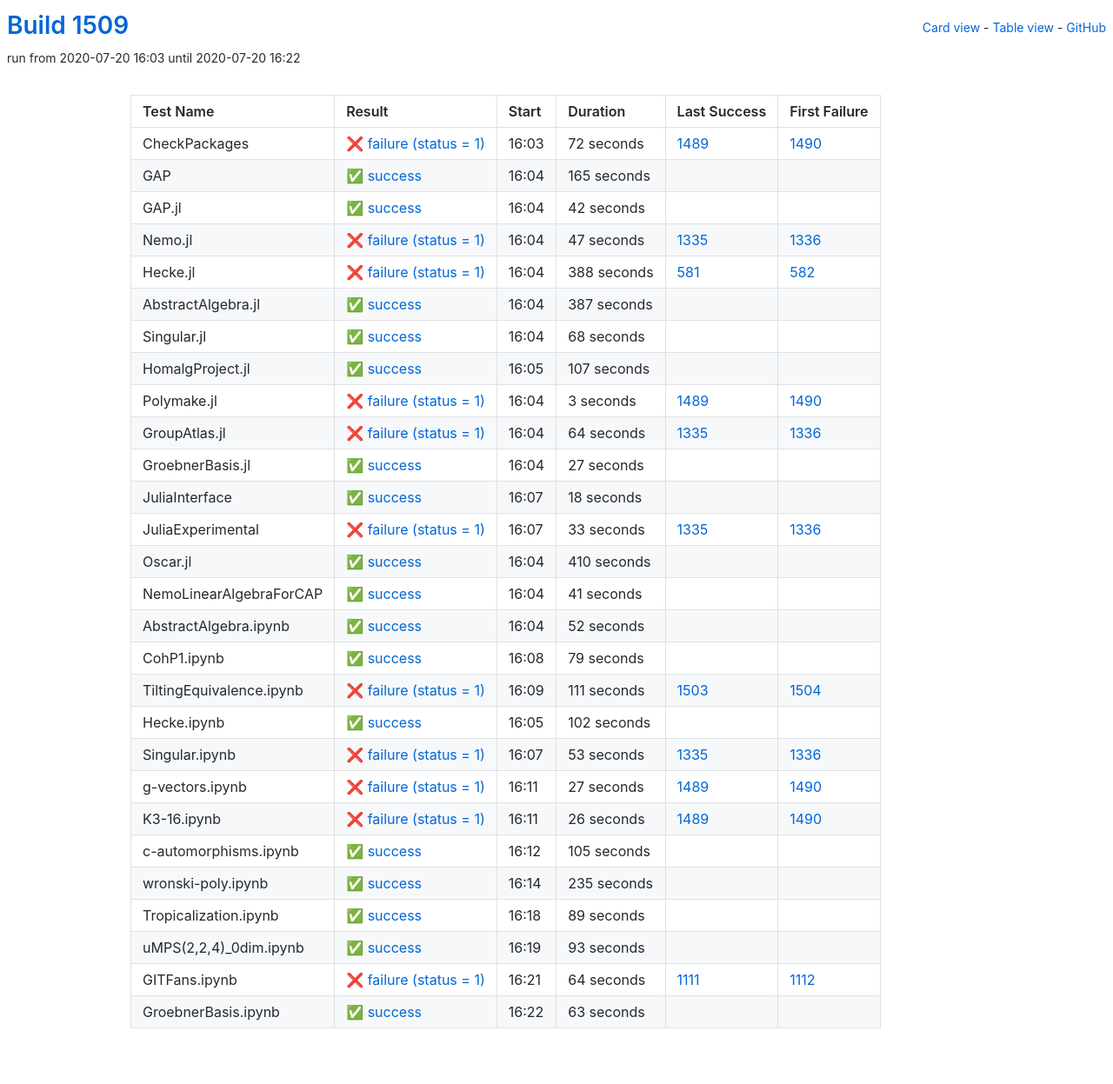
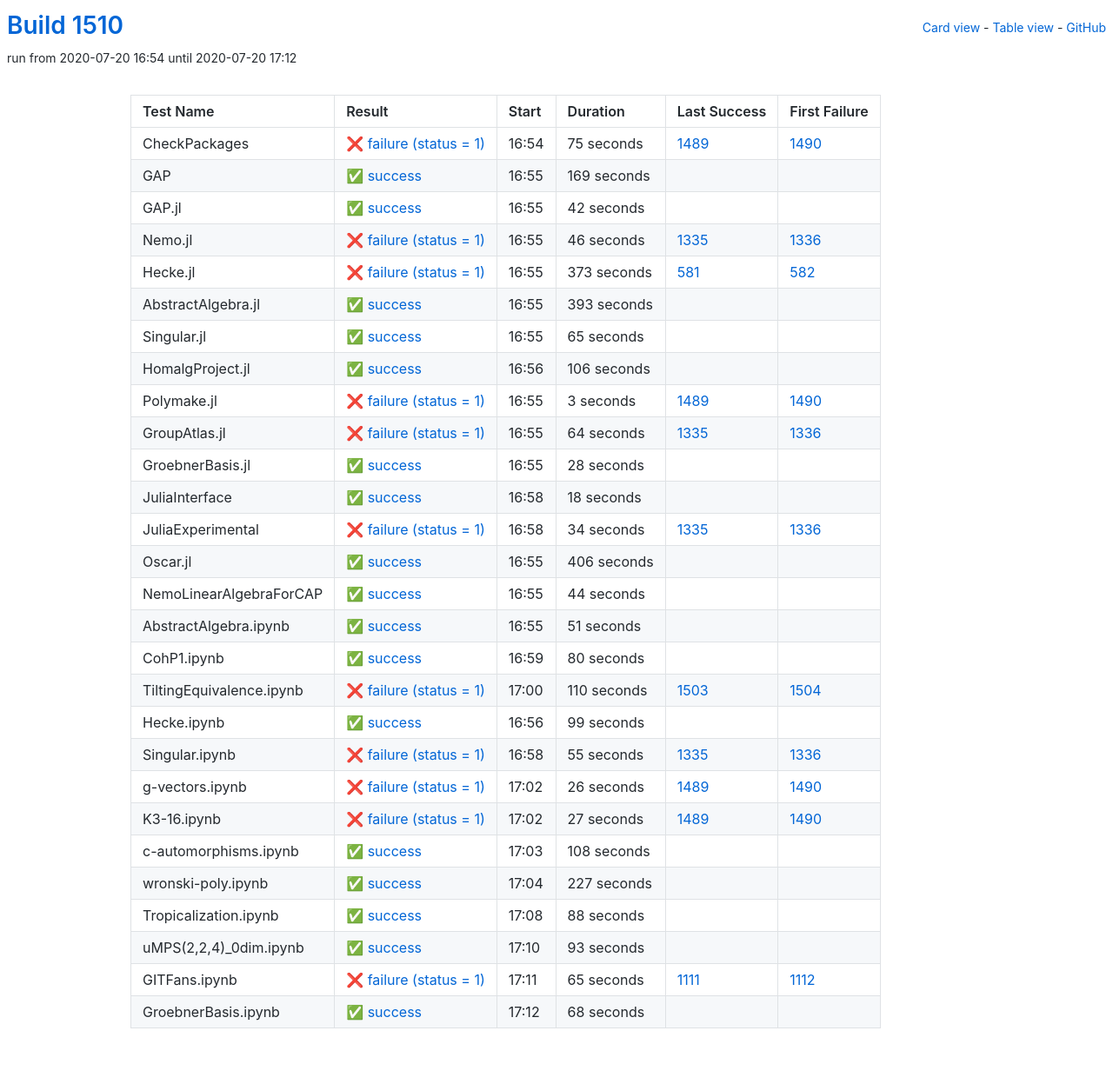
Before and after one commit to oscar-system/oscar-ci-status-1.4, a Jekyll site: the page built from table.html, in a window 1280 px wide. Shown: the whole page at 87% size. Built offline with Jekyll 4.4.1, drawn with Linux system fonts in a browser that asks for light colours.

Commit message:
Build #1510

```diff
--- a/_data/ci.yml
+++ b/_data/ci.yml
@@ -1,6 +1,6 @@
 ---
-build: 1509
-build_url: https://oscarci.mathematik.uni-kl.de/job/oscar-julia-1.4/1509/
+build: 1510
+build_url: https://oscarci.mathematik.uni-kl.de/job/oscar-julia-1.4/1510/
 job: oscar-julia-1.4
 organization: oscar-system
 repo: oscar-ci-status-1.4
@@ -8,32 +8,32 @@ repourl: https://github.com/oscar-system/oscar-ci-status-1.4
 tests:
 - name: CheckPackages
   id: checkpackages
-  log: https://oscarci.mathematik.uni-kl.de/job/oscar-julia-1.4/1509/artifact/logs/build-1509/CheckPackages.log
-  start: 2020-07-20 16:03
+  log: https://oscarci.mathematik.uni-kl.de/job/oscar-julia-1.4/1510/artifact/logs/build-1510/CheckPackages.log
+  start: 2020-07-20 16:54
   success: false
   exitcode: 1
   status: failure
-  duration: 72
+  duration: 75
   last_success: 1489
   last_success_url: https://oscarci.mathematik.uni-kl.de/job/oscar-julia-1.4/1489/
   first_failure: 1490
   first_failure_url: https://oscarci.mathematik.uni-kl.de/job/oscar-julia-1.4/1490/
 - name: GAP
   id: gap
-  log: https://oscarci.mathematik.uni-kl.de/job/oscar-julia-1.4/1509/artifact/logs/build-1509/GAP.log
-  start: 2020-07-20 16:04
+  log: https://oscarci.mathematik.uni-kl.de/job/oscar-julia-1.4/1510/artifact/logs/build-1510/GAP.log
+  start: 2020-07-20 16:55
   success: true
   exitcode: 0
   status: success
-  duration: 165
+  duration: 169
   last_success: false
   last_success_url:
   first_failure: false
   first_failure_url:
 - name: GAP.jl
   id: gap-jl
-  log: https://oscarci.mathematik.uni-kl.de/job/oscar-julia-1.4/1509/artifact/logs/build-1509/GAP.jl.log
-  start: 2020-07-20 16:04
+  log: https://oscarci.mathematik.uni-kl.de/job/oscar-julia-1.4/1510/artifact/logs/build-1510/GAP.jl.log
+  start: 2020-07-20 16:55
   success: true
   exitcode: 0
   status: success
@@ -44,68 +44,68 @@ tests:
   first_failure_url:
 - name: Nemo.jl
   id: nemo-jl
-  log: https://oscarci.mathematik.uni-kl.de/job/oscar-julia-1.4/1509/artifact/logs/build-1509/Nemo.jl.log
-  start: 2020-07-20 16:04
+  log: https://oscarci.mathematik.uni-kl.de/job/oscar-julia-1.4/1510/artifact/logs/build-1510/Nemo.jl.log
+  start: 2020-07-20 16:55
   success: false
   exitcode: 1
   status: failure
-  duration: 47
+  duration: 46
   last_success: 1335
   last_success_url: https://oscarci.mathematik.uni-kl.de/job/oscar-julia-1.4/1335/
   first_failure: 1336
   first_failure_url: https://oscarci.mathematik.uni-kl.de/job/oscar-julia-1.4/1336/
 - name: Hecke.jl
   id: hecke-jl
-  log: https://oscarci.mathematik.uni-kl.de/job/oscar-julia-1.4/1509/artifact/logs/build-1509/Hecke.jl.log
-  start: 2020-07-20 16:04
+  log: https://oscarci.mathematik.uni-kl.de/job/oscar-julia-1.4/1510/artifact/logs/build-1510/Hecke.jl.log
+  start: 2020-07-20 16:55
   success: false
   exitcode: 1
   status: failure
-  duration: 388
+  duration: 373
   last_success: 581
   last_success_url: https://oscarci.mathematik.uni-kl.de/job/oscar-julia-1.4/581/
   first_failure: 582
   first_failure_url: https://oscarci.mathematik.uni-kl.de/job/oscar-julia-1.4/582/
 - name: AbstractAlgebra.jl
   id: abstractalgebra-jl
-  log: https://oscarci.mathematik.uni-kl.de/job/oscar-julia-1.4/1509/artifact/logs/build-1509/AbstractAlgebra.jl.log
-  start: 2020-07-20 16:04
+  log: https://oscarci.mathematik.uni-kl.de/job/oscar-julia-1.4/1510/artifact/logs/build-1510/AbstractAlgebra.jl.log
+  start: 2020-07-20 16:55
   success: true
   exitcode: 0
   status: success
-  duration: 387
+  duration: 393
   last_success: false
   last_success_url:
   first_failure: false
   first_failure_url:
 - name: Singular.jl
   id: singular-jl
-  log: https://oscarci.mathematik.uni-kl.de/job/oscar-julia-1.4/1509/artifact/logs/build-1509/Singular.jl.log
-  start: 2020-07-20 16:04
+  log: https://oscarci.mathematik.uni-kl.de/job/oscar-julia-1.4/1510/artifact/logs/build-1510/Singular.jl.log
+  start: 2020-07-20 16:55
   success: true
   exitcode: 0
   status: success
-  duration: 68
+  duration: 65
   last_success: false
   last_success_url:
   first_failure: false
   first_failure_url:
 - name: HomalgProject.jl
   id: homalgproject-jl
-  log: https://oscarci.mathematik.uni-kl.de/job/oscar-julia-1.4/1509/artifact/logs/build-1509/HomalgProject.jl.log
-  start: 2020-07-20 16:05
+  log: https://oscarci.mathematik.uni-kl.de/job/oscar-julia-1.4/1510/artifact/logs/build-1510/HomalgProject.jl.log
+  start: 2020-07-20 16:56
   success: true
   exitcode: 0
   status: success
-  duration: 107
+  duration: 106
   last_success: false
   last_success_url:
   first_failure: false
   first_failure_url:
 - name: Polymake.jl
   id: polymake-jl
-  log: https://oscarci.mathematik.uni-kl.de/job/oscar-julia-1.4/1509/artifact/logs/build-1509/Polymake.jl.log
-  start: 2020-07-20 16:04
+  log: https://oscarci.mathematik.uni-kl.de/job/oscar-julia-1.4/1510/artifact/logs/build-1510/Polymake.jl.log
+  start: 2020-07-20 16:55
   success: false
   exitcode: 1
   status: failure
@@ -116,8 +116,8 @@ tests:
   first_failure_url: https://oscarci.mathematik.uni-kl.de/job/oscar-julia-1.4/1490/
 - name: GroupAtlas.jl
   id: groupatlas-jl
-  log: https://oscarci.mathematik.uni-kl.de/job/oscar-julia-1.4/1509/artifact/logs/build-1509/GroupAtlas.jl.log
-  start: 2020-07-20 16:04
+  log: https://oscarci.mathematik.uni-kl.de/job/oscar-julia-1.4/1510/artifact/logs/build-1510/GroupAtlas.jl.log
+  start: 2020-07-20 16:55
   success: false
   exitcode: 1
   status: failure
@@ -128,20 +128,20 @@ tests:
   first_failure_url: https://oscarci.mathematik.uni-kl.de/job/oscar-julia-1.4/1336/
 - name: GroebnerBasis.jl
   id: groebnerbasis-jl
-  log: https://oscarci.mathematik.uni-kl.de/job/oscar-julia-1.4/1509/artifact/logs/build-1509/GroebnerBasis.jl.log
-  start: 2020-07-20 16:04
+  log: https://oscarci.mathematik.uni-kl.de/job/oscar-julia-1.4/1510/artifact/logs/build-1510/GroebnerBasis.jl.log
+  start: 2020-07-20 16:55
   success: true
   exitcode: 0
   status: success
-  duration: 27
+  duration: 28
   last_success: false
   last_success_url:
   first_failure: false
   first_failure_url:
 - name: JuliaInterface
   id: juliainterface
-  log: https://oscarci.mathematik.uni-kl.de/job/oscar-julia-1.4/1509/artifact/logs/build-1509/JuliaInterface.log
-  start: 2020-07-20 16:07
+  log: https://oscarci.mathematik.uni-kl.de/job/oscar-julia-1.4/1510/artifact/logs/build-1510/JuliaInterface.log
+  start: 2020-07-20 16:58
   success: true
   exitcode: 0
   status: success
@@ -152,104 +152,116 @@ tests:
   first_failure_url:
 - name: JuliaExperimental
   id: juliaexperimental
-  log: https://oscarci.mathematik.uni-kl.de/job/oscar-julia-1.4/1509/artifact/logs/build-1509/JuliaExperimental.log
-  start: 2020-07-20 16:07
+  log: https://oscarci.mathematik.uni-kl.de/job/oscar-julia-1.4/1510/artifact/logs/build-1510/JuliaExperimental.log
+  start: 2020-07-20 16:58
   success: false
   exitcode: 1
   status: failure
-  duration: 33
+  duration: 34
   last_success: 1335
   last_success_url: https://oscarci.mathematik.uni-kl.de/job/oscar-julia-1.4/1335/
   first_failure: 1336
   first_failure_url: https://oscarci.mathematik.uni-kl.de/job/oscar-julia-1.4/1336/
 - name: Oscar.jl
   id: oscar-jl
-  log: https://oscarci.mathematik.uni-kl.de/job/oscar-julia-1.4/1509/artifact/logs/build-1509/Oscar.jl.log
-  start: 2020-07-20 16:04
+  log: https://oscarci.mathematik.uni-kl.de/job/oscar-julia-1.4/1510/artifact/logs/build-1510/Oscar.jl.log
+  start: 2020-07-20 16:55
   success: true
   exitcode: 0
   status: success
-  duration: 410
+  duration: 406
   last_success: false
   last_success_url:
   first_failure: false
   first_failure_url:
 - name: NemoLinearAlgebraForCAP
   id: nemolinearalgebraforcap
-  log: https://oscarci.mathematik.uni-kl.de/job/oscar-julia-1.4/1509/artifact/logs/build-1509/NemoLinearAlgebraForCAP.log
-  start: 2020-07-20 16:04
+  log: https://oscarci.mathematik.uni-kl.de/job/oscar-julia-1.4/1510/artifact/logs/build-1510/NemoLinearAlgebraForCAP.log
+  start: 2020-07-20 16:55
   success: true
   exitcode: 0
   status: success
-  duration: 41
+  duration: 44
   last_success: false
   last_success_url:
   first_failure: false
   first_failure_url:
 - name: AbstractAlgebra.ipynb
   id: abstractalgebra-ipynb
-  log: https://oscarci.mathematik.uni-kl.de/job/oscar-julia-1.4/1509/artifact/logs/build-1509/AbstractAlgebra.ipynb.log
-  start: 2020-07-20 16:04
+  log: https://oscarci.mathematik.uni-kl.de/job/oscar-julia-1.4/1510/artifact/logs/build-1510/AbstractAlgebra.ipynb.log
+  start: 2020-07-20 16:55
   success: true
   exitcode: 0
   status: success
-  duration: 52
+  duration: 51
   last_success: false
   last_success_url:
   first_failure: false
   first_failure_url:
 - name: CohP1.ipynb
   id: cohp1-ipynb
-  log: https://oscarci.mathematik.uni-kl.de/job/oscar-julia-1.4/1509/artifact/logs/build-1509/CohP1.ipynb.log
-  start: 2020-07-20 16:08
+  log: https://oscarci.mathematik.uni-kl.de/job/oscar-julia-1.4/1510/artifact/logs/build-1510/CohP1.ipynb.log
+  start: 2020-07-20 16:59
   success: true
   exitcode: 0
   status: success
-  duration: 79
+  duration: 80
   last_success: false
   last_success_url:
   first_failure: false
   first_failure_url:
 - name: TiltingEquivalence.ipynb
   id: tiltingequivalence-ipynb
-  log: https://oscarci.mathematik.uni-kl.de/job/oscar-julia-1.4/1509/artifact/logs/build-1509/TiltingEquivalence.ipynb.log
-  start: 2020-07-20 16:09
+  log: https://oscarci.mathematik.uni-kl.de/job/oscar-julia-1.4/1510/artifact/logs/build-1510/TiltingEquivalence.ipynb.log
+  start: 2020-07-20 17:00
   success: false
   exitcode: 1
   status: failure
-  duration: 111
+  duration: 110
   last_success: 1503
   last_success_url: https://oscarci.mathematik.uni-kl.de/job/oscar-julia-1.4/1503/
   first_failure: 1504
   first_failure_url: https://oscarci.mathematik.uni-kl.de/job/oscar-julia-1.4/1504/
 - name: Hecke.ipynb
   id: hecke-ipynb
-  log: https://oscarci.mathematik.uni-kl.de/job/oscar-julia-1.4/1509/artifact/logs/build-1509/Hecke.ipynb.log
-  start: 2020-07-20 16:05
+  log: https://oscarci.mathematik.uni-kl.de/job/oscar-julia-1.4/1510/artifact/logs/build-1510/Hecke.ipynb.log
+  start: 2020-07-20 16:56
   success: true
   exitcode: 0
   status: success
-  duration: 102
+  duration: 99
   last_success: false
   last_success_url:
   first_failure: false
   first_failure_url:
 - name: Singular.ipynb
   id: singular-ipynb
-  log: https://oscarci.mathematik.uni-kl.de/job/oscar-julia-1.4/1509/artifact/logs/build-1509/Singular.ipynb.log
-  start: 2020-07-20 16:07
+  log: https://oscarci.mathematik.uni-kl.de/job/oscar-julia-1.4/1510/artifact/logs/build-1510/Singular.ipynb.log
+  start: 2020-07-20 16:58
   success: false
   exitcode: 1
   status: failure
-  duration: 53
+  duration: 55
   last_success: 1335
   last_success_url: https://oscarci.mathematik.uni-kl.de/job/oscar-julia-1.4/1335/
   first_failure: 1336
   first_failure_url: https://oscarci.mathematik.uni-kl.de/job/oscar-julia-1.4/1336/
 - name: g-vectors.ipynb
   id: g-vectors-ipynb
-  log: https://oscarci.mathematik.uni-kl.de/job/oscar-julia-1.4/1509/artifact/logs/build-1509/g-vectors.ipynb.log
-  start: 2020-07-20 16:11
+  log: https://oscarci.mathematik.uni-kl.de/job/oscar-julia-1.4/1510/artifact/logs/build-1510/g-vectors.ipynb.log
+  start: 2020-07-20 17:02
+  success: false
+  exitcode: 1
+  status: failure
+  duration: 26
+  last_success: 1489
+  last_success_url: https://oscarci.mathematik.uni-kl.de/job/oscar-julia-1.4/1489/
+  first_failure: 1490
+  first_failure_url: https://oscarci.mathematik.uni-kl.de/job/oscar-julia-1.4/1490/
+- name: K3-16.ipynb
+  id: k3-16-ipynb
+  log: https://oscarci.mathematik.uni-kl.de/job/oscar-julia-1.4/1510/artifact/logs/build-1510/K3-16.ipynb.log
+  start: 2020-07-20 17:02
   success: false
   exitcode: 1
   status: failure
@@ -258,58 +270,46 @@ tests:
   last_success_url: https://oscarci.mathematik.uni-kl.de/job/oscar-julia-1.4/1489/
   first_failure: 1490
   first_failure_url: https://oscarci.mathematik.uni-kl.de/job/oscar-julia-1.4/1490/
-- name: K3-16.ipynb
-  id: k3-16-ipynb
-  log: https://oscarci.mathematik.uni-kl.de/job/oscar-julia-1.4/1509/artifact/logs/build-1509/K3-16.ipynb.log
-  start: 2020-07-20 16:11
-  success: false
-  exitcode: 1
-  status: failure
-  duration: 26
-  last_success: 1489
-  last_success_url: https://oscarci.mathematik.uni-kl.de/job/oscar-julia-1.4/1489/
-  first_failure: 1490
-  first_failure_url: https://oscarci.mathematik.uni-kl.de/job/oscar-julia-1.4/1490/
 - name: c-automorphisms.ipynb
   id: c-automorphisms-ipynb
-  log: https://oscarci.mathematik.uni-kl.de/job/oscar-julia-1.4/1509/artifact/logs/build-1509/c-automorphisms.ipynb.log
-  start: 2020-07-20 16:12
+  log: https://oscarci.mathematik.uni-kl.de/job/oscar-julia-1.4/1510/artifact/logs/build-1510/c-automorphisms.ipynb.log
+  start: 2020-07-20 17:03
   success: true
   exitcode: 0
   status: success
-  duration: 105
+  duration: 108
   last_success: false
   last_success_url:
   first_failure: false
   first_failure_url:
 - name: wronski-poly.ipynb
   id: wronski-poly-ipynb
-  log: https://oscarci.mathematik.uni-kl.de/job/oscar-julia-1.4/1509/artifact/logs/build-1509/wronski-poly.ipynb.log
-  start: 2020-07-20 16:14
+  log: https://oscarci.mathematik.uni-kl.de/job/oscar-julia-1.4/1510/artifact/logs/build-1510/wronski-poly.ipynb.log
+  start: 2020-07-20 17:04
   success: true
   exitcode: 0
   status: success
-  duration: 235
+  duration: 227
   last_success: false
   last_success_url:
   first_failure: false
   first_failure_url:
 - name: Tropicalization.ipynb
   id: tropicalization-ipynb
-  log: https://oscarci.mathematik.uni-kl.de/job/oscar-julia-1.4/1509/artifact/logs/build-1509/Tropicalization.ipynb.log
-  start: 2020-07-20 16:18
+  log: https://oscarci.mathematik.uni-kl.de/job/oscar-julia-1.4/1510/artifact/logs/build-1510/Tropicalization.ipynb.log
+  start: 2020-07-20 17:08
   success: true
   exitcode: 0
   status: success
-  duration: 89
+  duration: 88
   last_success: false
   last_success_url:
   first_failure: false
   first_failure_url:
 - name: uMPS(2,2,4)_0dim.ipynb
   id: umps-2-2-4-0dim-ipynb
-  log: https://oscarci.mathematik.uni-kl.de/job/oscar-julia-1.4/1509/artifact/logs/build-1509/uMPS-2-2-4-_0dim.ipynb.log
-  start: 2020-07-20 16:19
+  log: https://oscarci.mathematik.uni-kl.de/job/oscar-julia-1.4/1510/artifact/logs/build-1510/uMPS-2-2-4-_0dim.ipynb.log
+  start: 2020-07-20 17:10
   success: true
   exitcode: 0
   status: success
@@ -320,24 +320,24 @@ tests:
   first_failure_url:
 - name: GITFans.ipynb
   id: gitfans-ipynb
-  log: https://oscarci.mathematik.uni-kl.de/job/oscar-julia-1.4/1509/artifact/logs/build-1509/GITFans.ipynb.log
-  start: 2020-07-20 16:21
+  log: https://oscarci.mathematik.uni-kl.de/job/oscar-julia-1.4/1510/artifact/logs/build-1510/GITFans.ipynb.log
+  start: 2020-07-20 17:11
   success: false
   exitcode: 1
   status: failure
-  duration: 64
+  duration: 65
   last_success: 1111
   last_success_url: https://oscarci.mathematik.uni-kl.de/job/oscar-julia-1.4/1111/
   first_failure: 1112
   first_failure_url: https://oscarci.mathematik.uni-kl.de/job/oscar-julia-1.4/1112/
 - name: GroebnerBasis.ipynb
   id: groebnerbasis-ipynb
-  log: https://oscarci.mathematik.uni-kl.de/job/oscar-julia-1.4/1509/artifact/logs/build-1509/GroebnerBasis.ipynb.log
-  start: 2020-07-20 16:22
+  log: https://oscarci.mathematik.uni-kl.de/job/oscar-julia-1.4/1510/artifact/logs/build-1510/GroebnerBasis.ipynb.log
+  start: 2020-07-20 17:12
   success: true
   exitcode: 0
   status: success
-  duration: 63
+  duration: 68
   last_success: false
   last_success_url:
   first_failure: false
```
Also changed, not shown: README.md.
